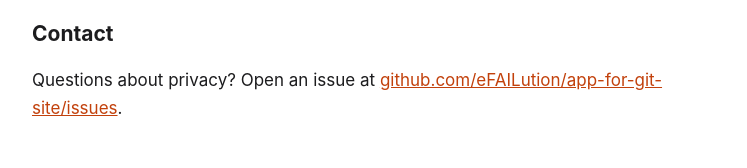
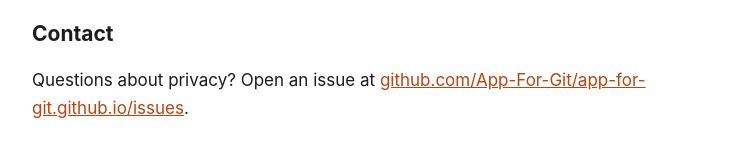
Before and after one commit to App-For-Git/app-for-git.github.io, a plain HTML site: page privacy.html in a window 1280 px wide. Shown: the part 1969-2137 px from the top of the page, without its empty margins (264-1011 px from the left). Drawn offline with Linux system fonts and the light colour scheme.

Commit message:
docs: point the issue links at the App-For-Git org

```diff
--- a/privacy.html
+++ b/privacy.html
@@ -37,6 +37,6 @@
 <h2>Changes</h2>
 <p>If this policy changes, the new version goes on this page with a new date.</p>
 <h2>Contact</h2>
-<p>Questions about privacy? Open an issue at <a href="https://github.com/eFAILution/app-for-git-site/issues">github.com/eFAILution/app-for-git-site/issues</a>.</p>
+<p>Questions about privacy? Open an issue at <a href="https://github.com/App-For-Git/app-for-git.github.io/issues">github.com/App-For-Git/app-for-git.github.io/issues</a>.</p>
 <footer>An App for Git is made by Collin Pesicka. Not affiliated with GitHub or GitLab. Git is a trademark of the Software Freedom Conservancy.</footer>
 </main></body></html>
```
Also changed, not shown: support.html (+1 -1 lines).
